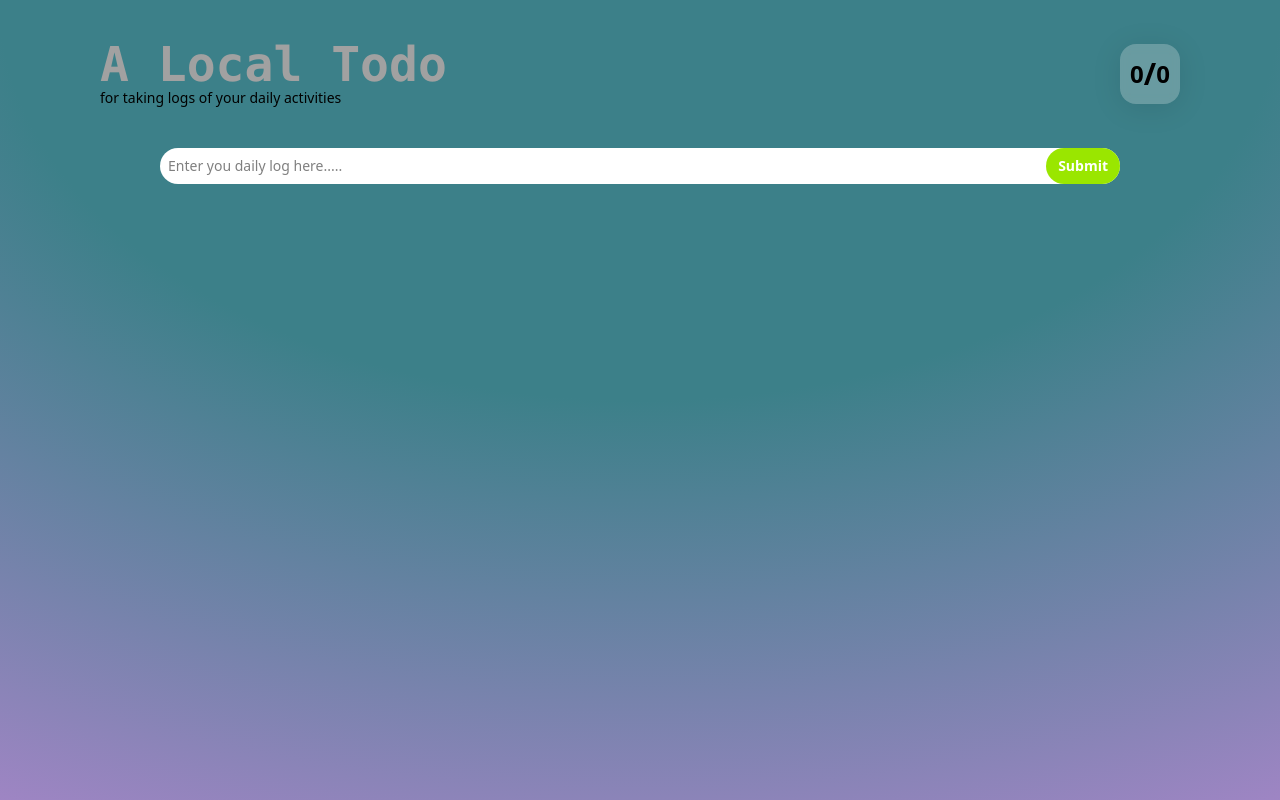
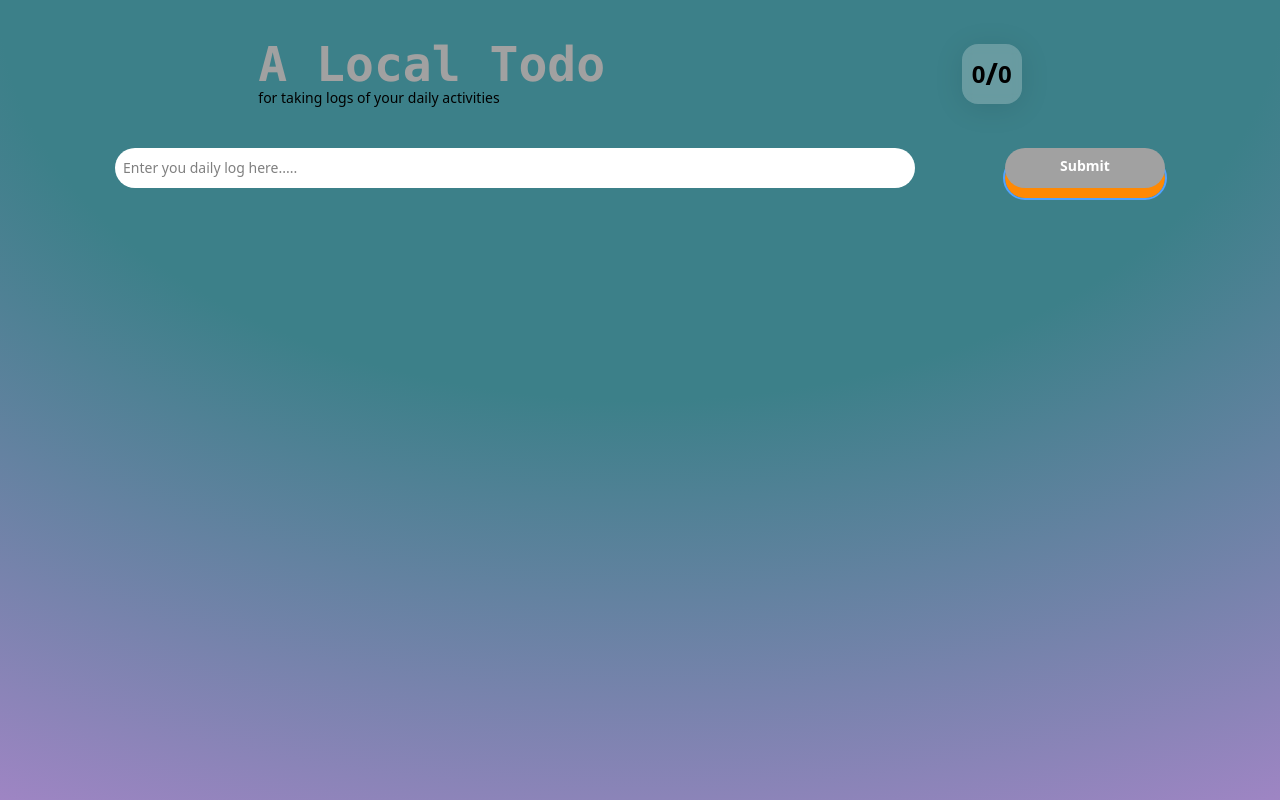
Before and after one commit to Evolver-3/Todo-app-project, a React (Vite) app: page / in a window 1280 px wide. Built offline with nearby package versions, Linux system fonts and the light colour scheme.

Commit message:
added animation in button

```diff
--- a/src/component/Form.jsx
+++ b/src/component/Form.jsx
@@ -1,5 +1,5 @@
 
-import {motion} from 'motion/react'
+import {color, motion} from 'motion/react'
 
 const Form = ({setTodos}) => {
 
@@ -21,12 +21,16 @@ const Form = ({setTodos}) => {
   }
 
   return (
-    <form onSubmit={handleClick} className='bg-white mx-5 rounded-full flex justify-between mx-10 md:mx-40'>
-      <input type='text' name='todo' id='todo' placeholder='Enter you daily log here.....' className='text-sm placeholder:text-sm px-2 text-black outline-none w-full'>
+    <form onSubmit={handleClick} className='flex justify-around w-full px-10 md:px-20 gap-5'>
+      <input type='text' name='todo' id='todo' placeholder='Enter you daily log here.....' className='text-sm placeholder:text-sm px-2 text-black outline-none bg-white rounded-full w-100 md:w-200'>
       </input>
-      <motion.button
-      style={{}}
-      className='bg-lime-400 rounded-full text-sm text-white font-bold py-2 px-3 hover:bg-lime-500 hover:text-gray-200'>Submit</motion.button>
+      <button
+      className='cursor-pointer relative w-40 h-10'>
+        <motion.div
+        whileTap={{translateY:"10px"}}
+        className='relative z-10 w-[100%] h-[100%] text-sm text-center text-white font-bold rounded-[25px] bg-neutral-400 px-6 py-2 '>Submit</motion.div>
+        <div className="w-[100%] h-[100%] text-sm text-center outline-2 outline-blue-400 rounded-[25px] bg-orange-400 absolute  top-[10px]"></div>
+      </button>
     </form>
   )
 }
--- a/src/component/TodoHero.jsx
+++ b/src/component/TodoHero.jsx
@@ -19,7 +19,7 @@ const TodoHero = ({todos_completed,total_todos}) => {
     initial={{opacity:0,y:-100}}
     animate={{opacity:1,y:0}}
     transition={{delay:.3,duration:.5,type:"spring",stiffness:100,damping:10}}
-    className="flex w-full items-center justify-between px-10 md:px-25">
+    className="flex w-full items-center justify-around px-10 md:px-20">
       <div>
       <h2 className='text-5xl font-semibold text-neutral-400 font-mono flex gap-1'>A Local Todo</h2>
 
```
Also changed, not shown: src/index.css (line endings or trailing spaces).
